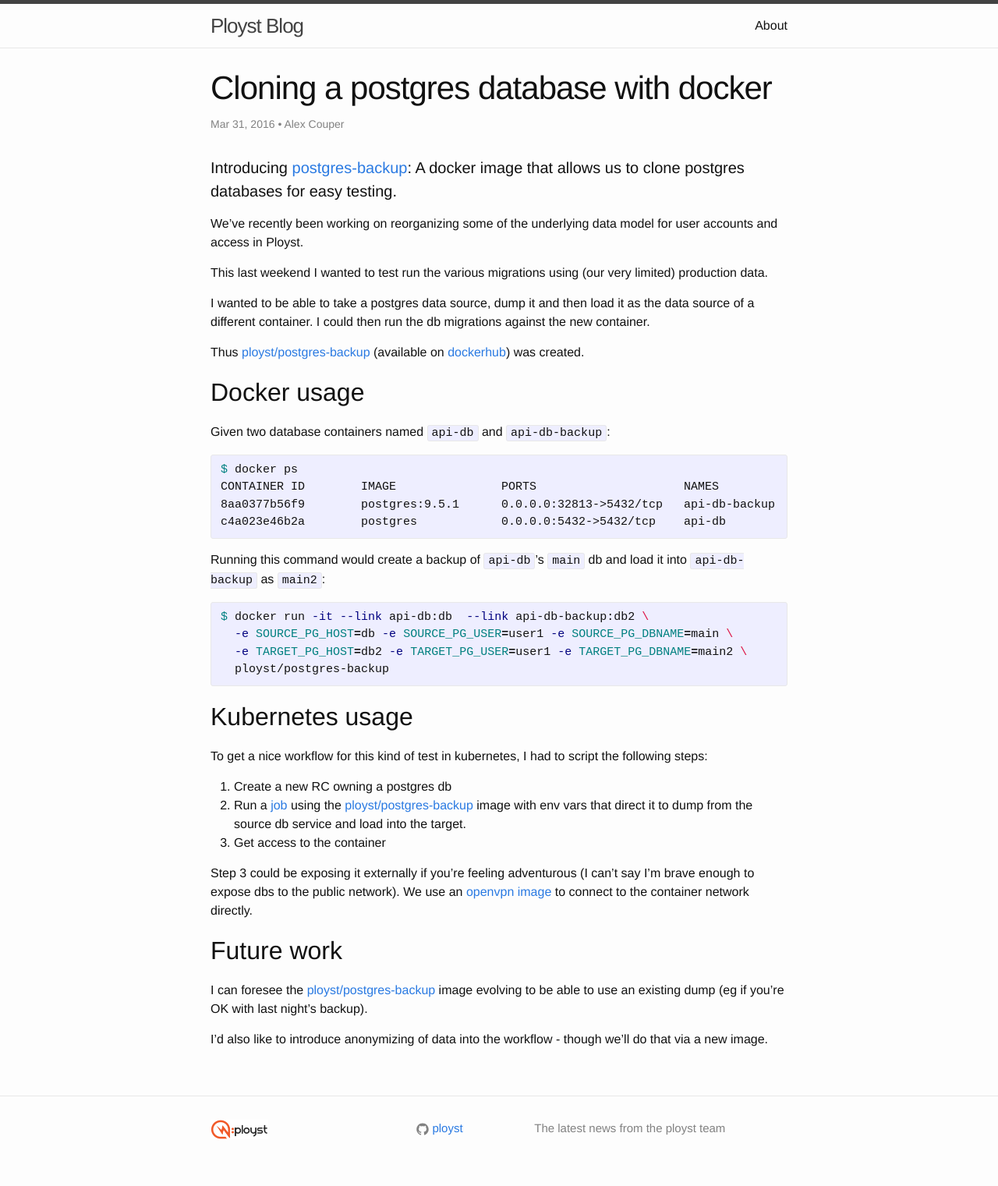
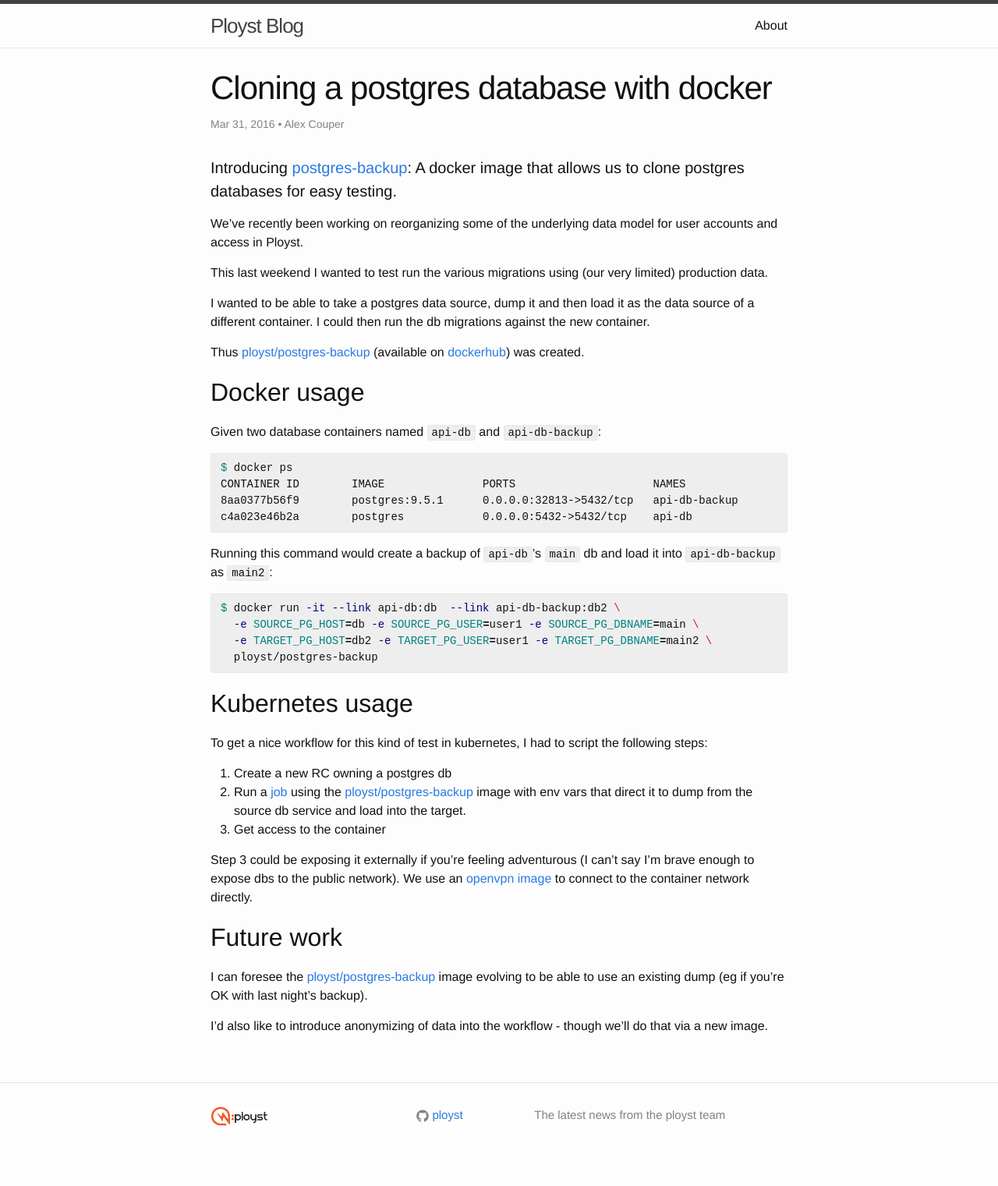
Before and after one commit to ployst/ployst.github.io, a Jekyll site: the page built from _posts/2016-03-31-postgres-backup-container.markdown, in a window 1280 px wide. Shown: the whole page at 78% size. Built offline with Jekyll 4.4.1, drawn with Linux system fonts in a browser that asks for light colours; comment, search, counter and statistics services are not loaded.

Commit message:
Better styling of code

```diff
--- a/_sass/_base.scss
+++ b/_sass/_base.scss
@@ -129,10 +129,10 @@ blockquote {
  */
 pre,
 code {
-    font-size: 15px;
+    font-size: 14px;
     border: 1px solid $grey-color-light;
     border-radius: 3px;
-    background-color: #eef;
+    background-color: #eee;
 }
 
 code {
--- a/_sass/_syntax-highlighting.scss
+++ b/_sass/_syntax-highlighting.scss
@@ -10,7 +10,7 @@
     }
 
     .c     { color: #998; font-style: italic } // Comment
-    .err   { color: #a61717; background-color: #e3d2d2 } // Error
+    .err   { color: #a61717; } // Error
     .k     { font-weight: bold } // Keyword
     .o     { font-weight: bold } // Operator
     .cm    { color: #998; font-style: italic } // Comment.Multiline
```
